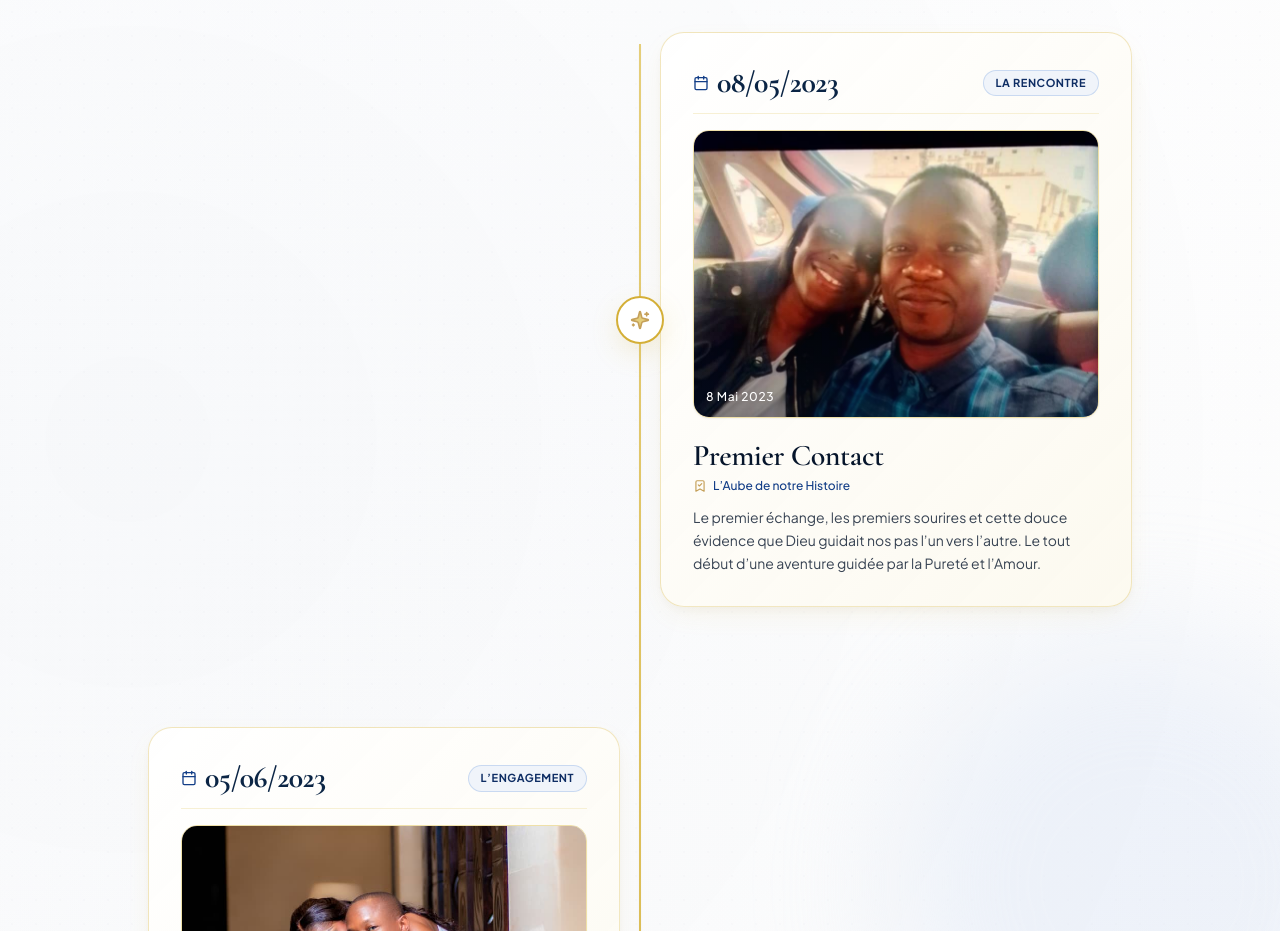
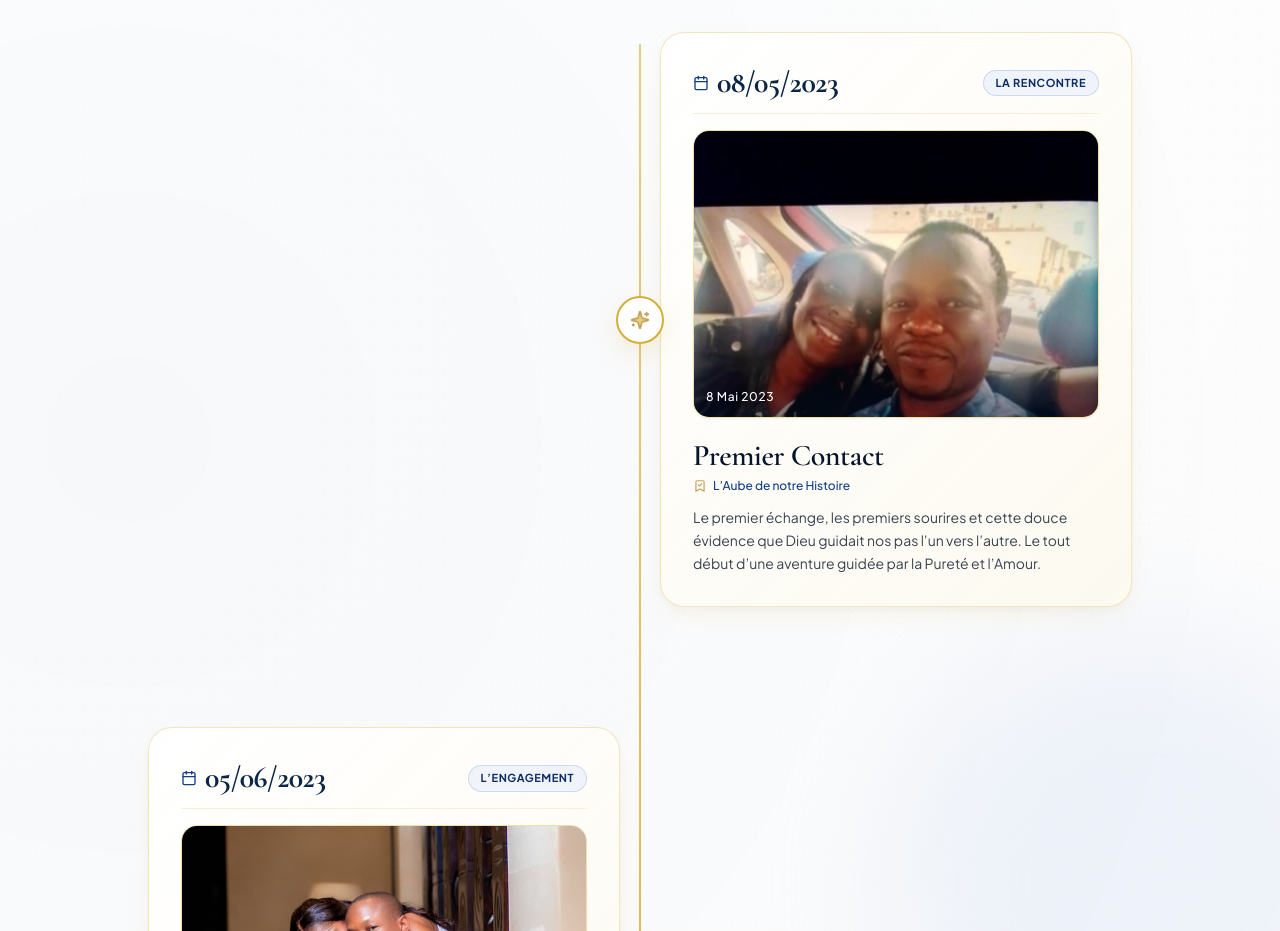
Before and after one commit to Gladjd/Rad-ne-Kevin, a Next.js app: page / in a window 1280 px wide. Shown: the part 1320-2251 px from the top of the page. Built offline with nearby package versions, Linux system fonts and the light colour scheme; no server answers; the database is empty.

Commit message:
feat(story): use couple-17.jpg for Premier Contact milestone

```diff
--- a/src/components/public/StoryTimeline.tsx
+++ b/src/components/public/StoryTimeline.tsx
@@ -23,8 +23,8 @@ export const REAL_STORY_MILESTONES: MilestoneItem[] = [
     subtitle: 'L’Aube de notre Histoire',
     description:
       'Le premier échange, les premiers sourires et cette douce évidence que Dieu guidait nos pas l’un vers l’autre. Le tout début d’une aventure guidée par la Pureté et l’Amour.',
-    image: '/img/couple-17.jpeg',
-    imagePosition: 'center 50%',
+    image: '/img/couple-17.jpg',
+    imagePosition: 'center 28%',
     tag: 'La Rencontre',
   },
   {
--- a/src/lib/mock-data.ts
+++ b/src/lib/mock-data.ts
@@ -440,7 +440,7 @@ export const STORY_MILESTONES = [
     title: 'Premier Contact',
     subtitle: 'L’Aube de notre Histoire',
     description: 'Le premier échange, les premiers sourires partagés et le sentiment évident que nos destins venaient de s’entremêler pour l’éternité.',
-    image: '/img/couple-17.jpeg',
+    image: '/img/couple-17.jpg',
     tag: 'La Rencontre',
   },
   {
```
Also changed, not shown: public/img/couple-17.jpg (renamed from public/img/couple-17.jpeg).
